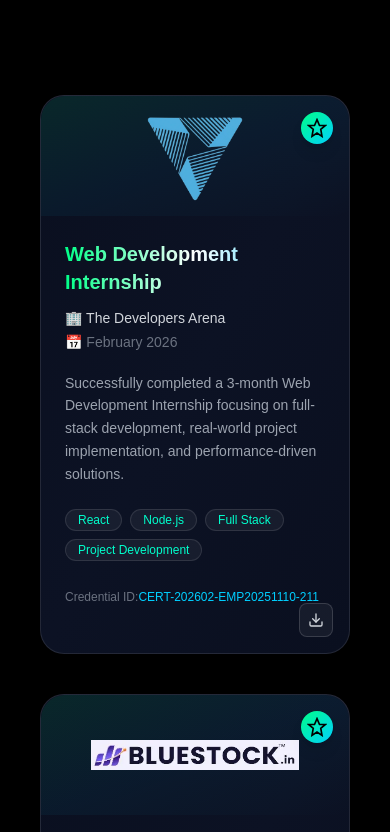
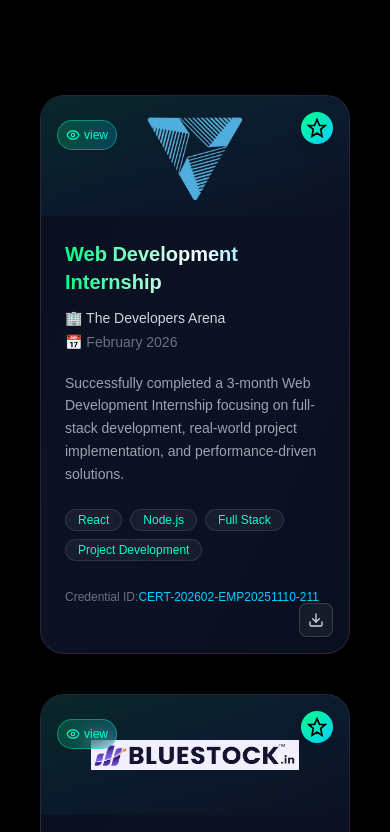
Before and after one commit to dineshkhichar569/My-Portfolio, a React (Vite) app: page /about in a window 390 px wide. Shown: the part 2212-3044 px from the top of the page. Built offline with nearby package versions, Linux system fonts and the light colour scheme; a web font is replaced by a local one.

Commit message:
Update hover effect on certificate view button for improved visibility

```diff
--- a/src/Pages/About.jsx
+++ b/src/Pages/About.jsx
@@ -401,7 +401,10 @@
               className="group relative flex flex-col justify-normal w-full max-w-[360px] h-full bg-gradient-to-br from-[#0a0f1f] via-[#0c1224] to-[#0a0f1f] border border-white/10 rounded-3xl shadow-[0_10px_40px_rgba(0,0,0,0.6)] hover:shadow-[0_0_40px_rgba(0,255,200,0.25)] transition-all duration-500 overflow-hidden group backdrop-blur-xl cursor-pointer pb-6"
             >
               {/* on hover */}
-              <p className="flex gap-1 items-center justify-center absolute top-2 bottom-full mt-2 left-4 z-10 bg-gradient-to-r from-[#00ff88]/20 to-[#00cfff]/20 backdrop-blur-md border border-[#00ffcc]/40 text-center text-xs font-medium text-[#00ffcc] px-2 py-[14px] rounded-full opacity-0 group-hover:opacity-100 translate-y-2 group-hover:translate-y-0 transition-all duration-300" onClick={() => setSelectedCertificate(certificate.popupImage)}>
+              <p
+                className="flex gap-1 items-center justify-center absolute top-2 bottom-full mt-2 left-4 z-10 bg-gradient-to-r from-[#00ff88]/20 to-[#00cfff]/20 backdrop-blur-md border border-[#00ffcc]/40 text-center text-xs font-medium text-[#00ffcc] px-2 py-[14px] rounded-full opacity-100 md:opacity-0 md:group-hover:opacity-100 translate-y-2 group-hover:translate-y-0 transition-all duration-300"
+                onClick={() => setSelectedCertificate(certificate.popupImage)}
+              >
                 <EyeIcon className="w-3.5 h-3.5" /> view
               </p>
 
```
